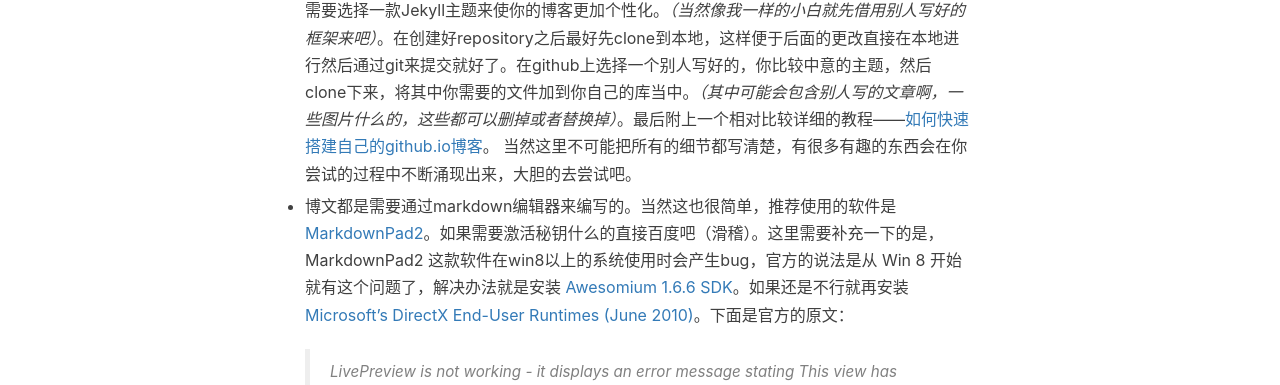
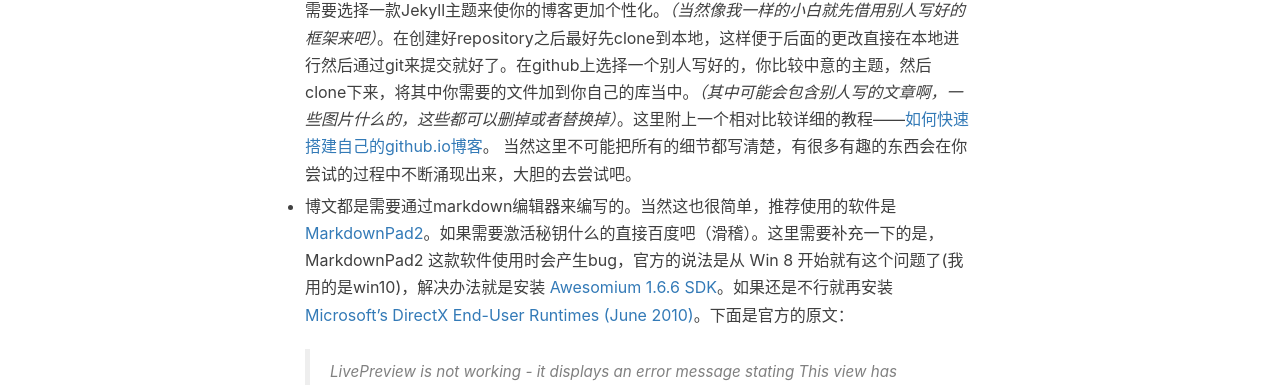
Before and after one commit to Fleschier/Fleschier.github.io, a Jekyll site: the page built from _posts/2018-04-05-hello-2018.markdown, in a window 1280 px wide. Shown: the part 942-1327 px from the top of the page. Built offline with Jekyll 4.4.1, drawn with Linux system fonts in a browser that asks for light colours; nearby versions of some CDN libraries; comment, search, counter and statistics services are not loaded.

Commit message:
fix some mistakes

```diff
--- a/_posts/2018-04-05-hello-2018.markdown
+++ b/_posts/2018-04-05-hello-2018.markdown
@@ -24,10 +24,11 @@ tags:
 
 - 第一次自己写博客还是很有新鲜感的。
 
-- 搭建自己在github上的博客需要创建一个名为*yourusername.github.io*的repository，然后你需要选择一款Jekyll主题来使你的博客更加个性化。*（当然像我一样的小白就先借用别人写好的框架来吧）*。在创建好repository之后最好先clone到本地，这样便于后面的更改直接在本地进行然后通过git来提交就好了。在github上选择一个别人写好的，你比较中意的主题，然后clone下来，将其中你需要的文件加到你自己的库当中。*（其中可能会包含别人写的文章啊，一些图片什么的，这些都可以删掉或者替换掉）*。最后附上一个相对比较详细的教程——[如何快速搭建自己的github.io博客](https://blog.csdn.net/walkerhau/article/details/77394659?utm_source=debugrun&utm_medium=referral)。
+- 搭建自己在github上的博客需要创建一个名为*yourusername.github.io*的repository，然后你需要选择一款Jekyll主题来使你的博客更加个性化。*（当然像我一样的小白就先借用别人写好的框架来吧）*。在创建好repository之后最好先clone到本地，这样便于后面的更改直接在本地进行然后通过git来提交就好了。在github上选择一个别人写好的，你比较中意的主题，然后clone下来，将其中你需要的文件加到你自己的库当中。*（其中可能会包含别人写的文章啊，一些图片什么的，这些都可以删掉或者替换掉）*。这里附上一个相对比较详细的教程——[如何快速搭建自己的github.io博客](https://blog.csdn.net/walkerhau/article/details/77394659?utm_source=debugrun&utm_medium=referral)。
 当然这里不可能把所有的细节都写清楚，有很多有趣的东西会在你尝试的过程中不断涌现出来，大胆的去尝试吧。
 
-- 博文都是需要通过markdown编辑器来编写的。当然这也很简单，推荐使用的软件是[MarkdownPad2](http://markdownpad.com/)。如果需要激活秘钥什么的直接百度吧（滑稽）。这里需要补充一下的是，MarkdownPad2 这款软件在win8以上的系统使用时会产生bug，官方的说法是从 Win 8 开始就有这个问题了，解决办法就是安装 [Awesomium 1.6.6 SDK](http://markdownpad.com/download/awesomium_v1.6.6_sdk_win.exe)。如果还是不行就再安装 [Microsoft's DirectX End-User Runtimes (June 2010)](http://www.microsoft.com/en-us/download/details.aspx?id=8109)。下面是官方的原文：
+
+- 博文都是需要通过markdown编辑器来编写的。当然这也很简单，推荐使用的软件是[MarkdownPad2](http://markdownpad.com/)。如果需要激活秘钥什么的直接百度吧（滑稽）。这里需要补充一下的是，MarkdownPad2 这款软件使用时会产生bug，官方的说法是从 Win 8 开始就有这个问题了(我用的是win10)，解决办法就是安装 [Awesomium 1.6.6 SDK](http://markdownpad.com/download/awesomium_v1.6.6_sdk_win.exe)。如果还是不行就再安装 [Microsoft's DirectX End-User Runtimes (June 2010)](http://www.microsoft.com/en-us/download/details.aspx?id=8109)。下面是官方的原文：
 >
 LivePreview is not working - it displays an error message stating This view has crashed!
 >
```
